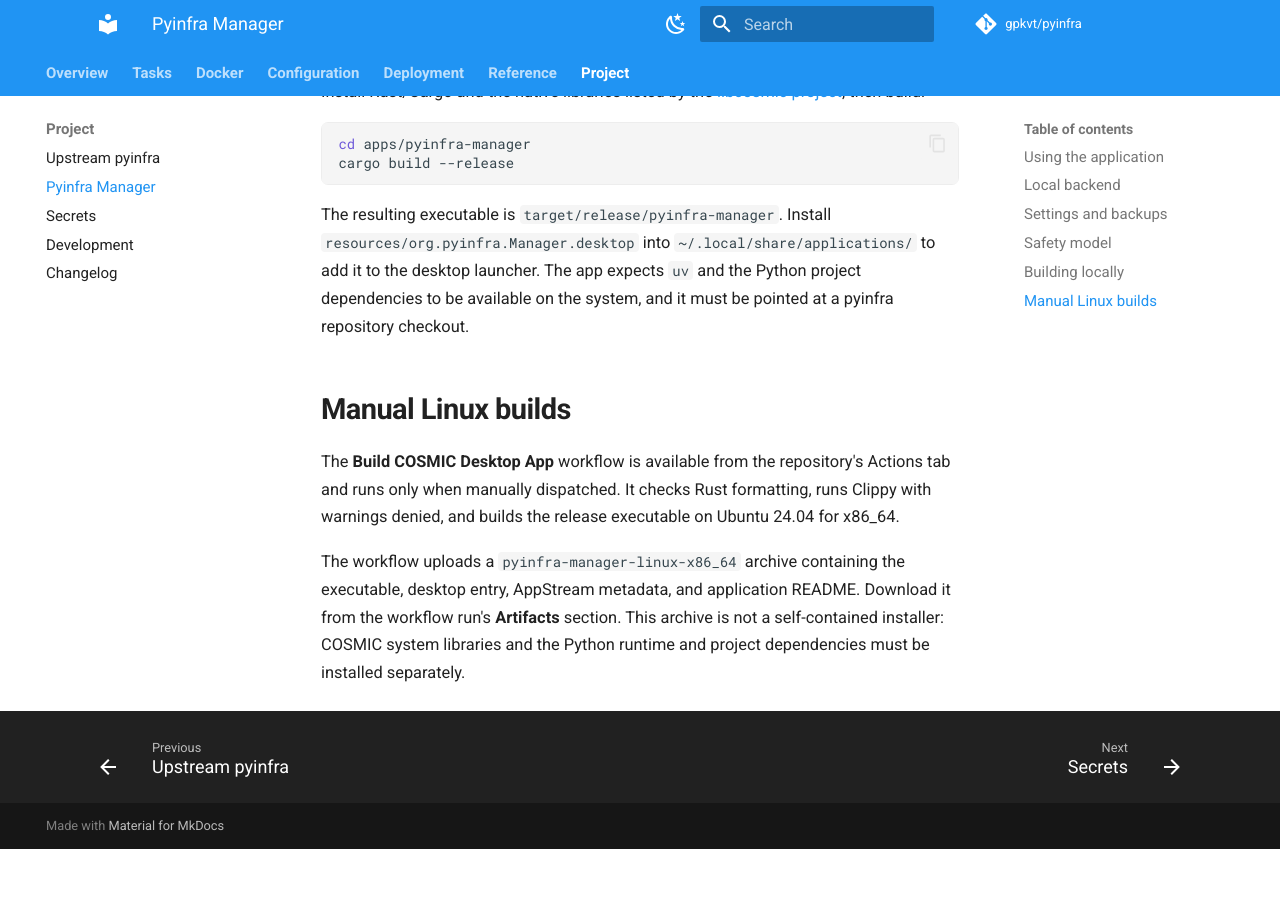
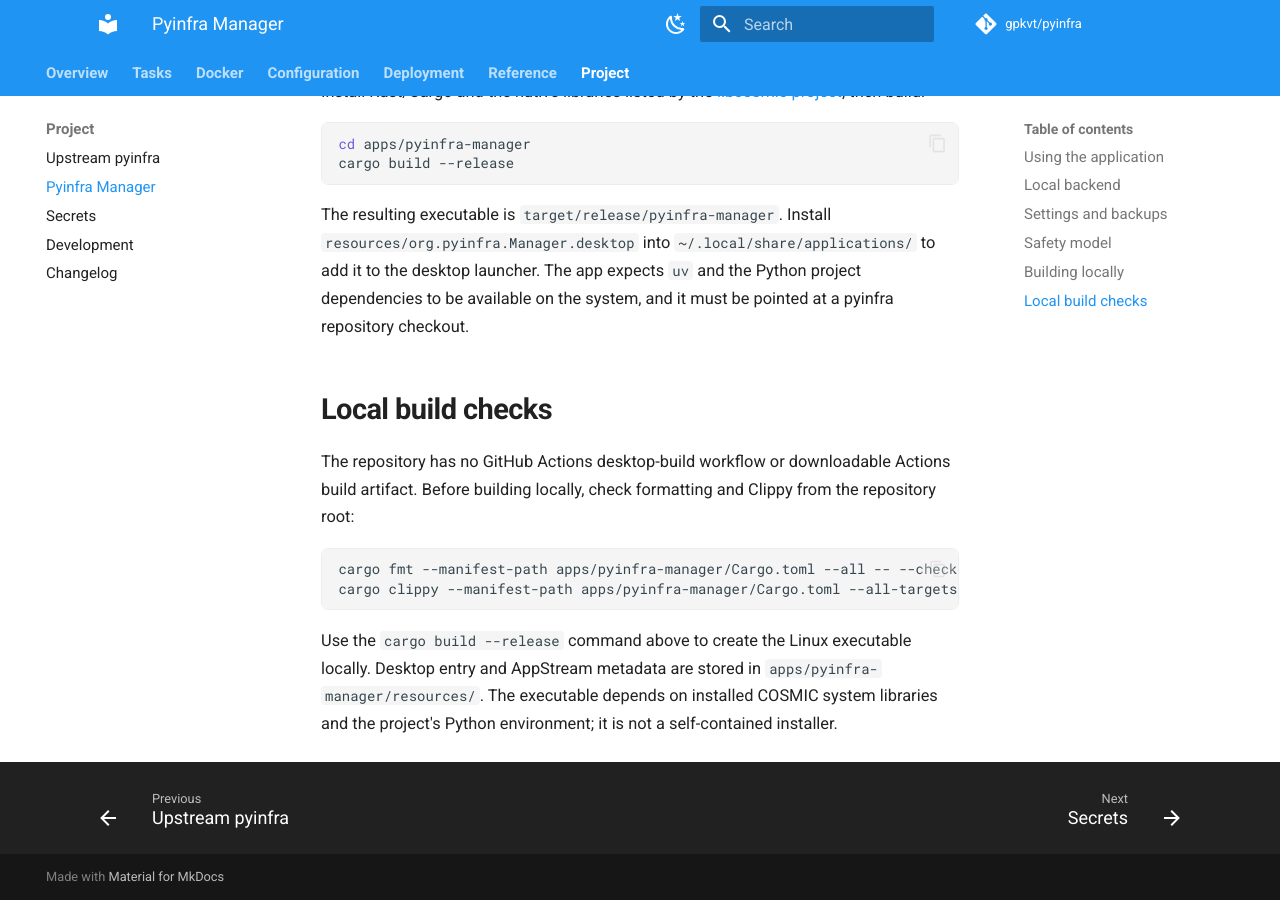
Before and after one commit to gpkvt/pyinfra, an MkDocs documentation site: the page built from docs/pyinfra-manager.md, in a window 1280 px wide and 900 px high, scrolled down 2381 px. Built offline with MkDocs 1.6.1 and Material for MkDocs 9.7.7, drawn with Linux system fonts in a browser that asks for light colours; comment, search, counter and statistics services are not loaded; before the commit the page ends 3230 px from its top, so only the background shows below that.

Commit message:
docs: replace removed Actions workflows with local build guidance

````diff
--- a/docs/pyinfra-manager.md
+++ b/docs/pyinfra-manager.md
@@ -93,15 +93,19 @@ The resulting executable is `target/release/pyinfra-manager`. Install
 expects `uv` and the Python project dependencies to be available on the
 system, and it must be pointed at a pyinfra repository checkout.
 
-## Manual Linux builds
+## Local build checks
 
-The **Build COSMIC Desktop App** workflow is available from the repository's
-Actions tab and runs only when manually dispatched. It checks Rust formatting,
-runs Clippy with warnings denied, and builds the release executable on Ubuntu
-24.04 for x86_64.
+The repository has no GitHub Actions desktop-build workflow or downloadable
+Actions build artifact. Before building locally, check formatting and Clippy
+from the repository root:
 
-The workflow uploads a `pyinfra-manager-linux-x86_64` archive containing the
-executable, desktop entry, AppStream metadata, and application README. Download
-it from the workflow run's **Artifacts** section. This archive is not a
-self-contained installer: COSMIC system libraries and the Python runtime and
-project dependencies must be installed separately.
+```bash
+cargo fmt --manifest-path apps/pyinfra-manager/Cargo.toml --all -- --check
+cargo clippy --manifest-path apps/pyinfra-manager/Cargo.toml --all-targets -- -D warnings
+```
+
+Use the `cargo build --release` command above to create the Linux executable
+locally. Desktop entry and AppStream metadata are stored in
+`apps/pyinfra-manager/resources/`. The executable depends on installed COSMIC
+system libraries and the project's Python environment; it is not a
+self-contained installer.
````
